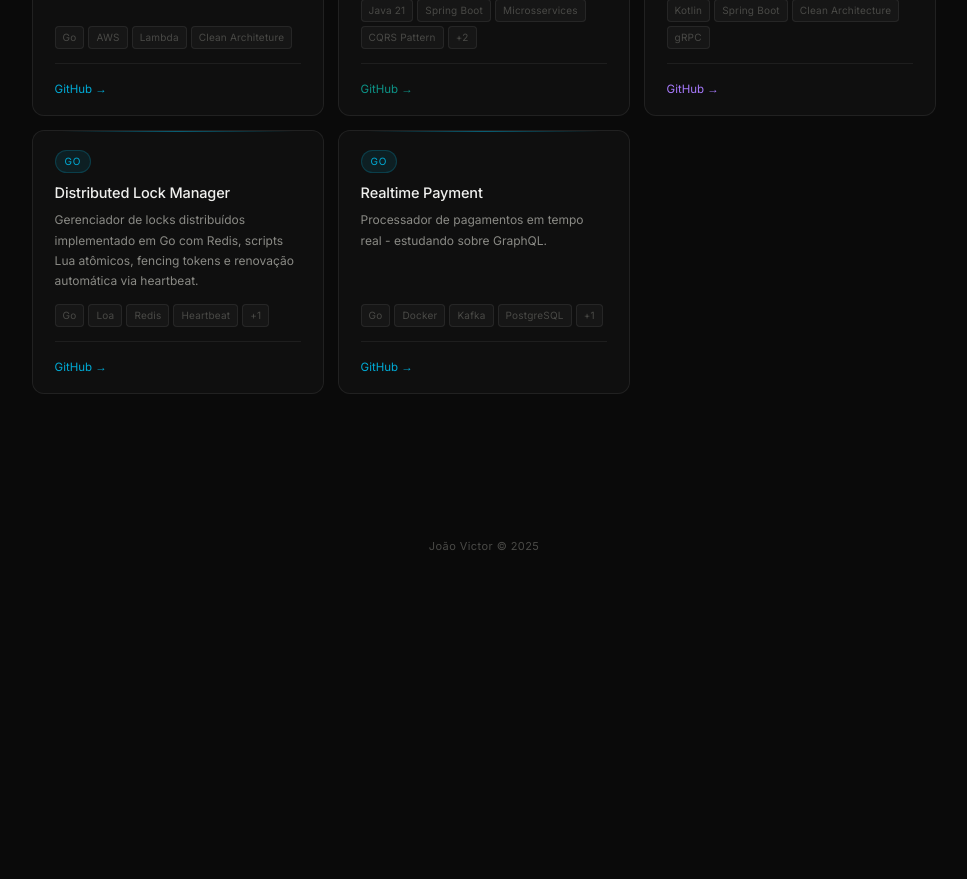
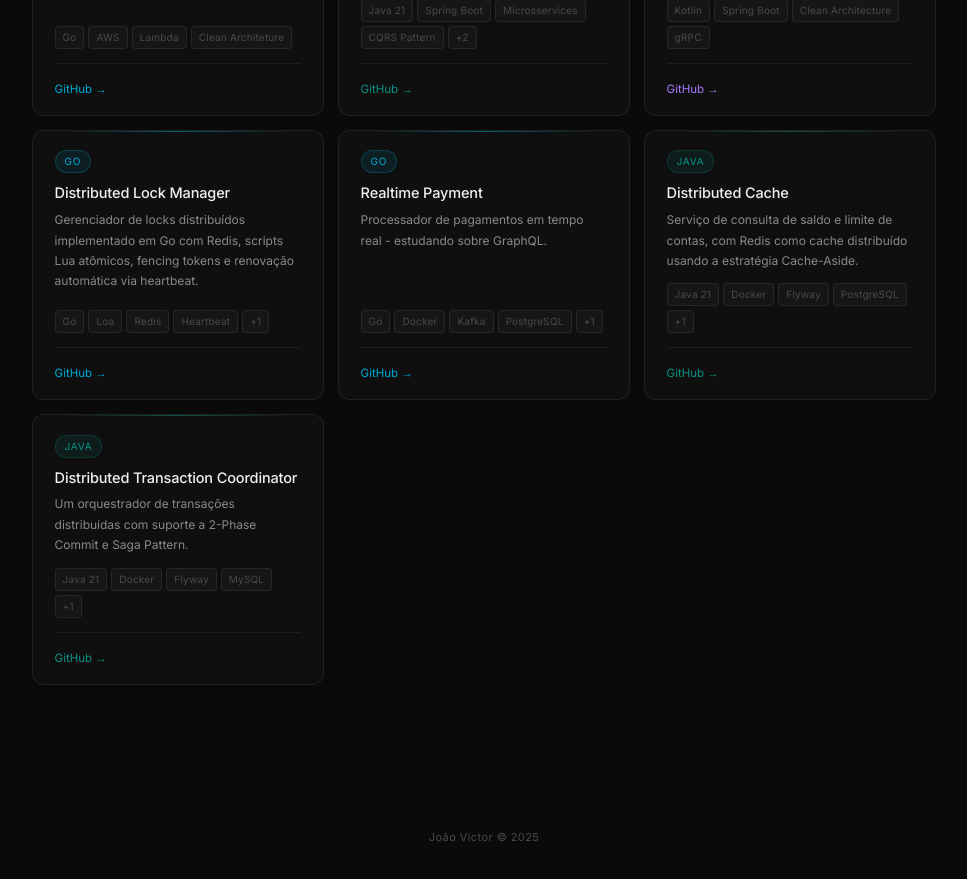
Before and after one commit to joaodddev/portfolio, a Next.js app: page / in a window 1280 px wide. Shown: the part 2720-3599 px from the top of the page, without its empty margins (156-1123 px from the left). Before the commit the page ends 3314 px from the top, so only its background shows below. Built offline with nearby package versions, Linux system fonts and the light colour scheme.

Commit message:
feat: adicionar projetos ao portfólio

```diff
--- a/src/data/projects.ts
+++ b/src/data/projects.ts
@@ -191,7 +191,25 @@ const projects: Project[] = [
     desc: 'Processador de pagamentos em tempo real - estudando sobre GraphQL.',
     url: 'https://github.com/nevvesdev/realtime-payment',
     featured: true,
-  }
+  },
+  {
+    id: '21',
+    name: 'Distributed Cache',
+    lang: 'java',
+    tags: ['Java 21', 'Docker', 'Flyway', 'PostgreSQL', 'Redis'],
+    desc: 'Serviço de consulta de saldo e limite de contas, com Redis como cache distribuído usando a estratégia Cache-Aside.',
+    url: 'https://github.com/nevvesdev/distributed-cache',
+    featured: true,
+  },
+  {
+    id: '22',
+    name: 'Distributed Transaction Coordinator',
+    lang: 'java',
+    tags: ['Java 21', 'Docker', 'Flyway', 'MySQL', 'SAGA Pattern'],
+    desc: 'Um orquestrador de transações distribuídas com suporte a 2-Phase Commit e Saga Pattern.',
+    url: 'https://github.com/nevvesdev/distributed-transaction-coordinator',
+    featured: true,
+  },
   // novos projetos acima desta linha
 ]
 
```
